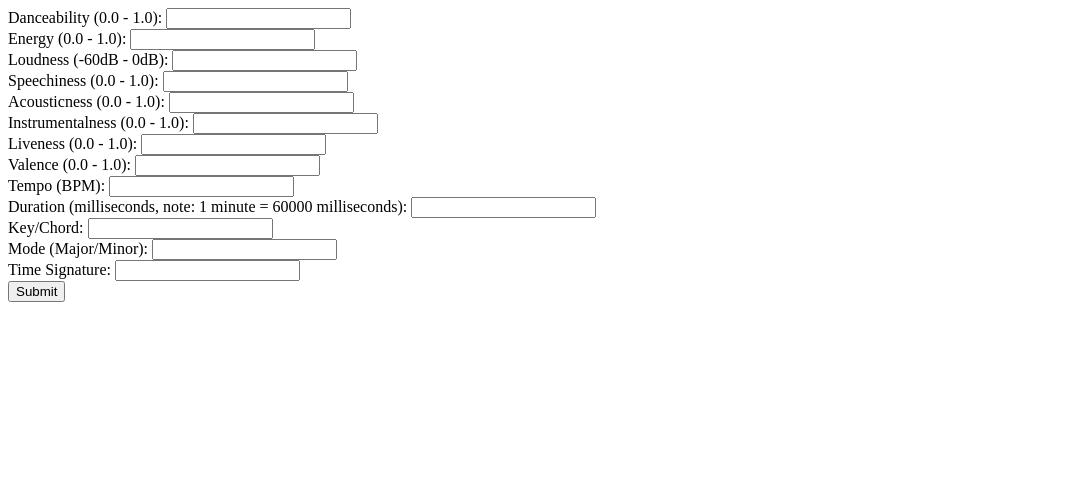
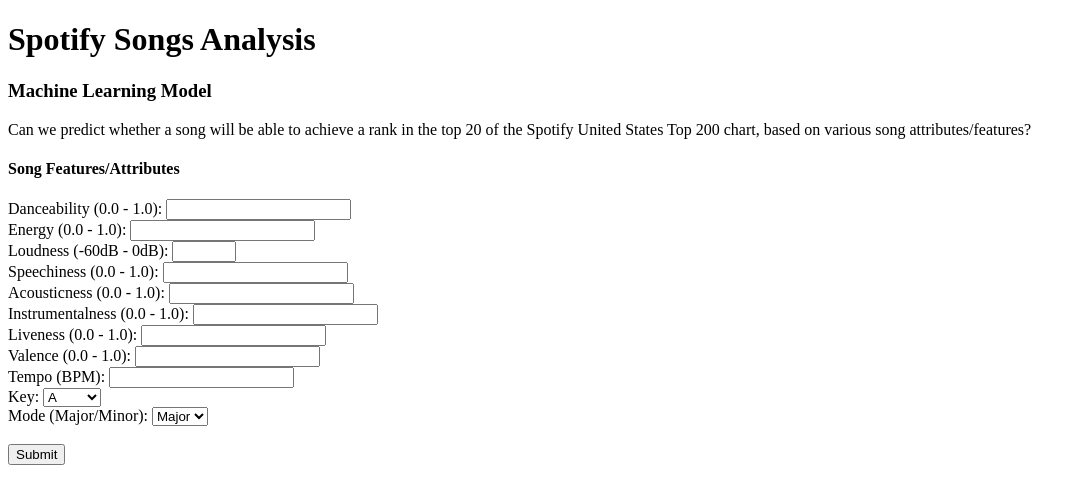
Before and after one commit to aseo67/Top_Songs_Analysis, a Flask app: page / in a window 1280 px wide. Shown: the top 504 px of the page, without its empty margins (0-1086 px from the left). Run offline with Flask 2, Linux system fonts and the light colour scheme.

Commit message:
Update flask/html

```diff
--- a/app.py
+++ b/app.py
@@ -13,28 +13,36 @@
     if request.method == "POST":
         danceability = float(request.form["danceability"])
         print(danceability)
+
         energy = float(request.form["energy"])
         print(energy)
-        loudness = float(request.form["loudness"])
+
+        loudness = int(request.form["loudness"])
         print(loudness)
+
         speechiness = float(request.form["speechiness"])
         print(speechiness)
+
         acousticness = float(request.form["acousticness"])
         print(acousticness)
+
         instrumentalness = float(request.form["instrumentalness"])
         print(instrumentalness)
+
         liveness = float(request.form["liveness"])
         print(liveness)
+
         valence = float(request.form["valence"])
         print(valence)
+
         tempo = int(request.form["tempo"])
         print(tempo)
+
         key_type = int(request.form["key_type"])
         print(key_type)
+
         mode_type = request.form["mode_type"]
         print(mode_type)
-        time_sig_type = request.form["time_sig_type"]
-        print(time_sig_type)
 
         # Predictions
         prediction = predictions(
@@ -48,8 +56,7 @@
             valence,
             tempo,
             key_type,
-            mode_type,
-            time_sig_type
+            mode_type
         )
         output = prediction[0]
 
--- a/run_ml.py
+++ b/run_ml.py
@@ -16,10 +16,8 @@
     liveness,
     valence,
     tempo,
-    duration_ms,
     key_type,
     mode_type,
-    time_sig_type
 ):
     # Set up connection to database
     from config import db_pswd
@@ -63,8 +61,6 @@
         liveness,
         valence,
         tempo,
-        duration_ms,
         key_type,
         mode_type,
-        time_sig_type
     ]])
--- a/templates/index.html
+++ b/templates/index.html
@@ -1,50 +1,68 @@
 <!DOCTYPE html>
 <html>
 <head>
-
+    <meta charset="UTF-8">
+    <meta http-equiv="X-UA-Compatible" content="IE=edge">
+    <meta name="viewport" content="width=device-width, initial-scale=1.0">
+    <title>Analysis</title>
 </head>
 <body>
+    <h1>Spotify Songs Analysis</h1>
+    <p></p>
+    <h3>Machine Learning Model</h3>
+    <p>Can we predict whether a song will be able to achieve a rank in the top 20 of the Spotify United States Top 200 chart, based on various song attributes/features?</p>
+    <h4>Song Features/Attributes</h4>
     <form action="/predict" method="POST">
         <label>Danceability (0.0 - 1.0):</label>
-        <input type="text" name="danceability">
+        <input type="float" name="danceability">
         <br>
         <label>Energy (0.0 - 1.0):</label>
-        <input type="text" name="energy">
+        <input type="float" name="energy">
         <br>
         <label>Loudness (-60dB - 0dB):</label>
-        <input type="text" name="loudness">
+        <input type="number" min=-60 max=0 name="loudness">
         <br>
         <label>Speechiness (0.0 - 1.0):</label>
-        <input type="text" name="speechiness">
+        <input type="float" name="speechiness">
         <br>
         <label>Acousticness (0.0 - 1.0):</label>
-        <input type="text" name="acousticness">
+        <input type="float" name="acousticness">
         <br>
         <label>Instrumentalness (0.0 - 1.0):</label>
-        <input type="text" name="instrumentalness">
+        <input type="float" name="instrumentalness">
         <br>
         <label>Liveness (0.0 - 1.0):</label>
-        <input type="text" name="liveness">
+        <input type="float" name="liveness">
         <br>
         <label>Valence (0.0 - 1.0):</label>
-        <input type="text" name="valence">
+        <input type="float" name="valence">
         <br>
         <label>Tempo (BPM):</label>
-        <input type="text" name="tempo">
+        <input type="number" name="tempo">
         <br>
-        <label>Duration (milliseconds, note: 1 minute = 60000 milliseconds):</label>
-        <input type="text" name="duration_ms">
-        <br>
-        <label>Key/Chord:</label>
-        <input type="text" name="key_type">
+        <label>Key:</label>
+        <select name="key_type" id="key_type">
+            <option value=0>A</option>
+            <option value=1>A♯/B♭</option>
+            <option value=2>B</option>
+            <option value=3>C</option>
+            <option value=4>C♯/D♭</option>
+            <option value=5>D</option>
+            <option value=6>D♯/E♭</option>
+            <option value=7>E</option>
+            <option value=8>F</option>
+            <option value=9>F♯/G♭</option>
+            <option value=10>G</option>
+            <option value=11>G♯/A♭</option>
+        </select>
         <br>
         <label>Mode (Major/Minor):</label>
-        <input type="text" name="mode_type">
+        <select name="mode_type" id="mode_type">
+            <option value=0>Major</option>
+            <option value=1>Minor</option>
+        </select>
         <br>
-        <label>Time Signature:</label>
-        <input type="text" name="time_sig_type">
         <br>
-
         <input type="submit">
     </form>
 </body>
--- a/templates/results.html
+++ b/templates/results.html
@@ -4,10 +4,10 @@
     <meta charset="UTF-8">
     <meta http-equiv="X-UA-Compatible" content="IE=edge">
     <meta name="viewport" content="width=device-width, initial-scale=1.0">
-    <title>Document</title>
+    <title>Spotify Songs Analysis</title>
 </head>
 <body>
-    <h1>Results</h1>
+    <h1>Model Results</h1>
     {{results}}
 </body>
 </html>
```
